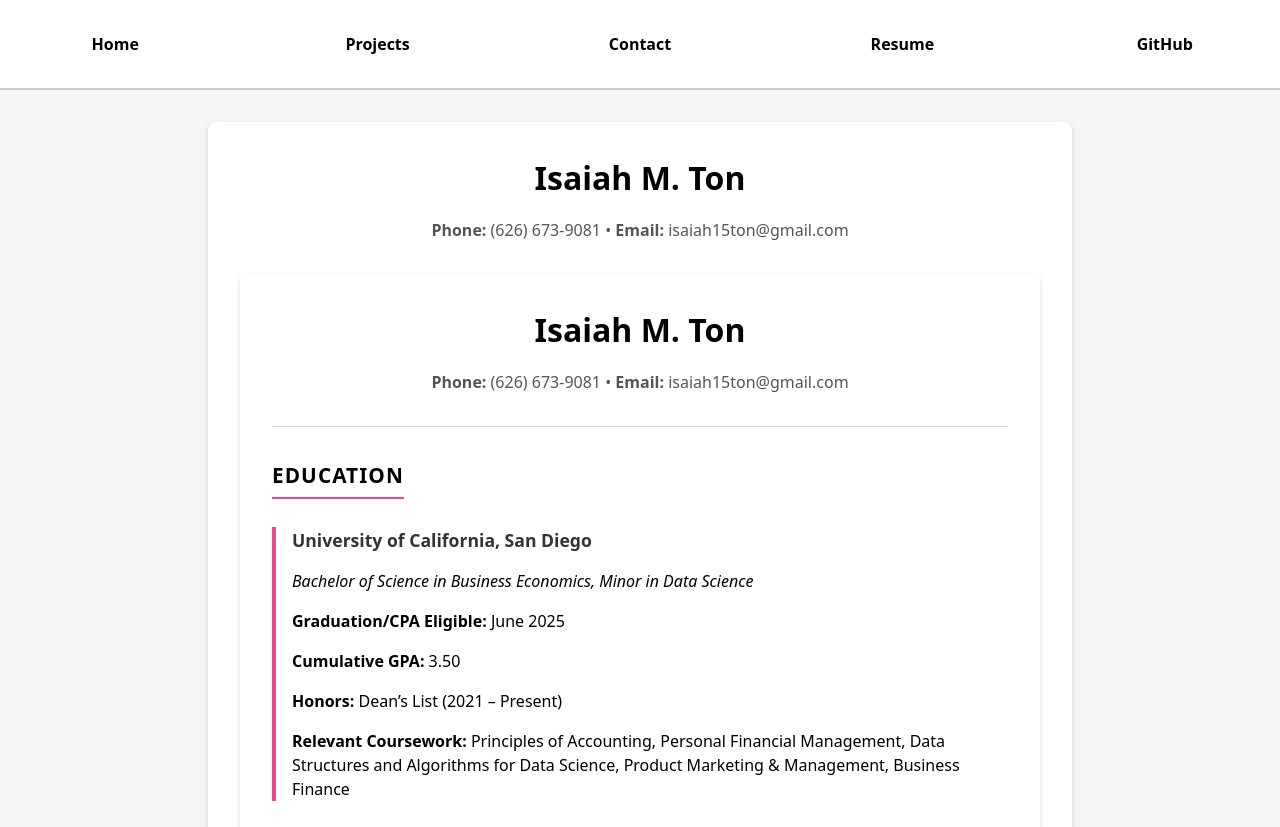
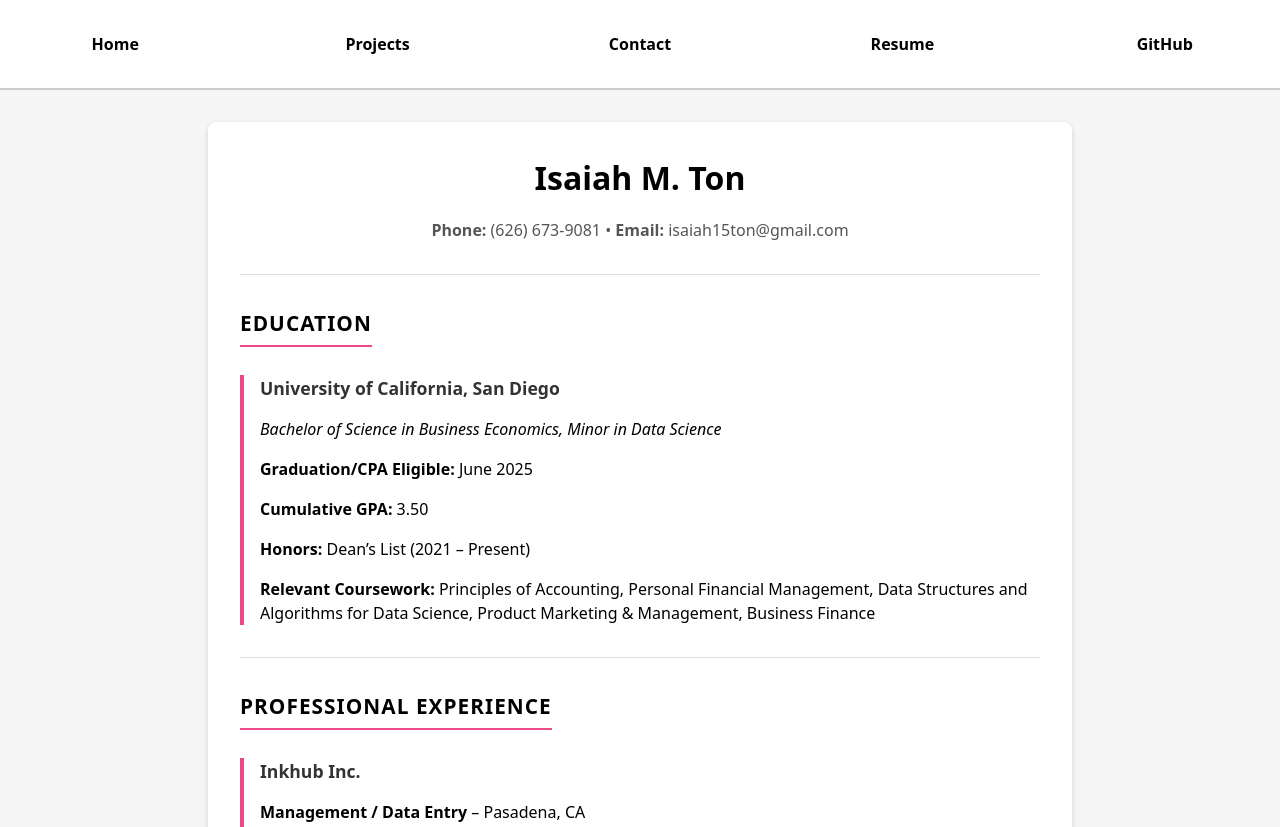
Before and after one commit to NyxNmE/portfolio, a plain HTML site: page resume/index.html in a window 1280 px wide. Shown: the top 827 px of the page. Drawn offline with Linux system fonts and the light colour scheme.

Commit message:
going back to old version
before the dark theme attempt

```diff
--- a/resume/index.html
+++ b/resume/index.html
@@ -7,13 +7,6 @@
   <link rel="stylesheet" href="../style.css">
 </head>
 <body>
-
-  <div class="resume-container">
-    <h1>Isaiah M. Ton</h1>
-    <p class="contact-info">
-      <strong>Phone:</strong> (626) 673-9081 &bull;
-      <strong>Email:</strong> isaiah15ton@gmail.com
-    </p>
 
   <div class="resume-container">
 
```
Also changed, not shown: contact/index.html (line endings or trailing spaces), global.js (line endings or trailing spaces), index.html (line endings or trailing spaces), projects/index.html (line endings or trailing spaces).
